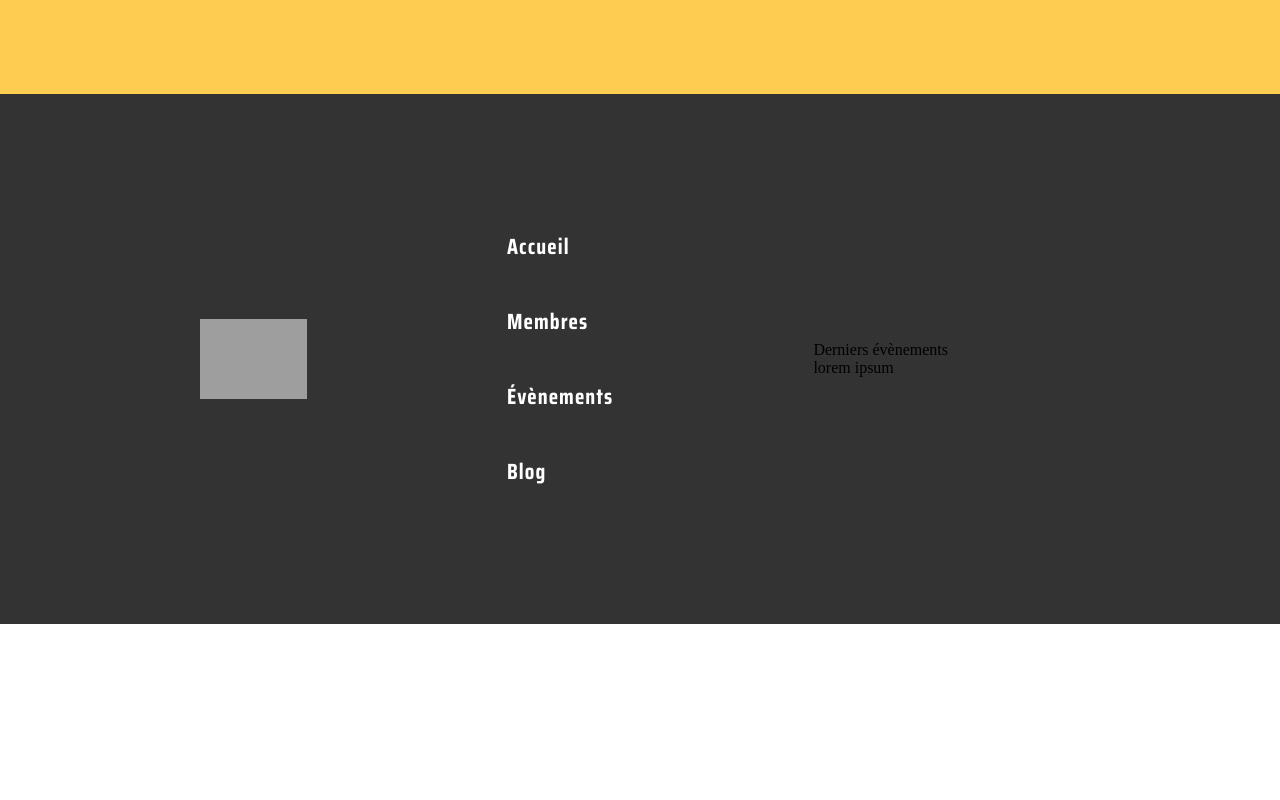
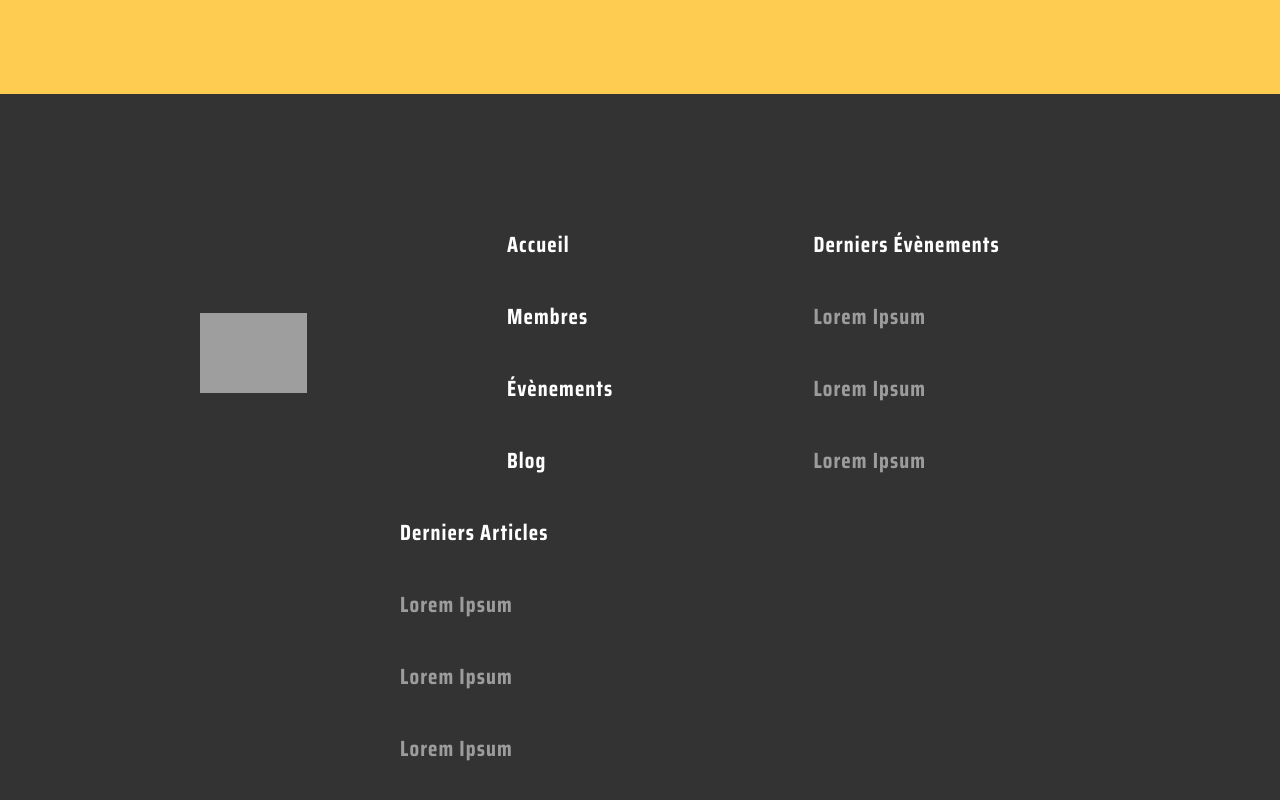
Before and after one commit to LePtiDev/iimpact-webapp, a Vue app: page / in a window 1280 px wide. Shown: the part 706-1506 px from the top of the page. Before the commit the page ends 1330 px from the top, so only its background shows below. Built offline with nearby package versions, Linux system fonts and the light colour scheme; grey boxes are pictures that could not be loaded.

Commit message:
add footer last_events & last_articles

```diff
--- a/src/components/Footer.vue
+++ b/src/components/Footer.vue
@@ -10,6 +10,14 @@
     <div class="last_events">
       <p id="events">Derniers évènements</p>
       <p>lorem ipsum</p>
+      <p>lorem ipsum</p>
+      <p>lorem ipsum</p>
+    </div>
+    <div class="last_articles">
+      <p id="articles">Derniers articles</p>
+      <p>lorem ipsum</p>
+      <p>lorem ipsum</p>
+      <p>lorem ipsum</p>
     </div>
   </footer>
 </template>
--- a/src/scss/components/footer.scss
+++ b/src/scss/components/footer.scss
@@ -15,7 +15,7 @@ footer {
   }
   .footer_nav {
     display: grid;
-    margin: 0 200px;
+    margin-left: 200px;
     a {
       text-decoration: none;
       color: #ffffff;
@@ -24,10 +24,32 @@ footer {
       font-style: normal;
       font-weight: bold;
       font-size: 22px;
-      line-height: 35px;
+      line-height: 32px;
       /* identical to box height */
       letter-spacing: 0.05em;
       text-transform: capitalize;
     }
   }
+  .last_events, .last_articles {
+    display: grid;
+    margin-left: 200px;
+    p {
+      text-decoration: none;
+      margin: 20px 0;
+      font-family: Saira Condensed;
+      font-style: normal;
+      font-weight: bold;
+      font-size: 22px;
+      line-height: 32px;
+      /* identical to box height */
+      letter-spacing: 0.05em;
+      text-transform: capitalize;
+    }
+    p:nth-child(1) {
+      color: white;
+    }
+    p:nth-child(n + 2) {
+      color: #9d9c9c;
+    }
+  }
 }
```
Also changed, not shown: 1 other file (tests, documents, lock files or other folders).
